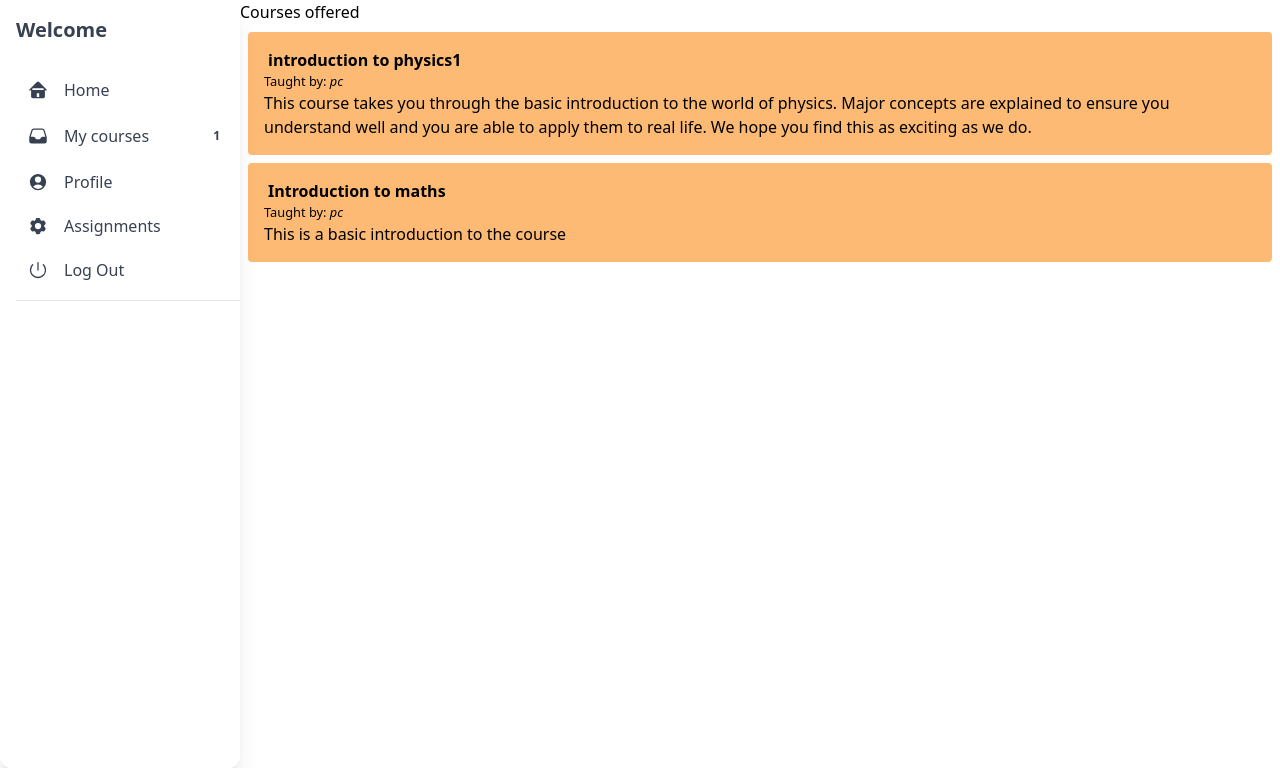
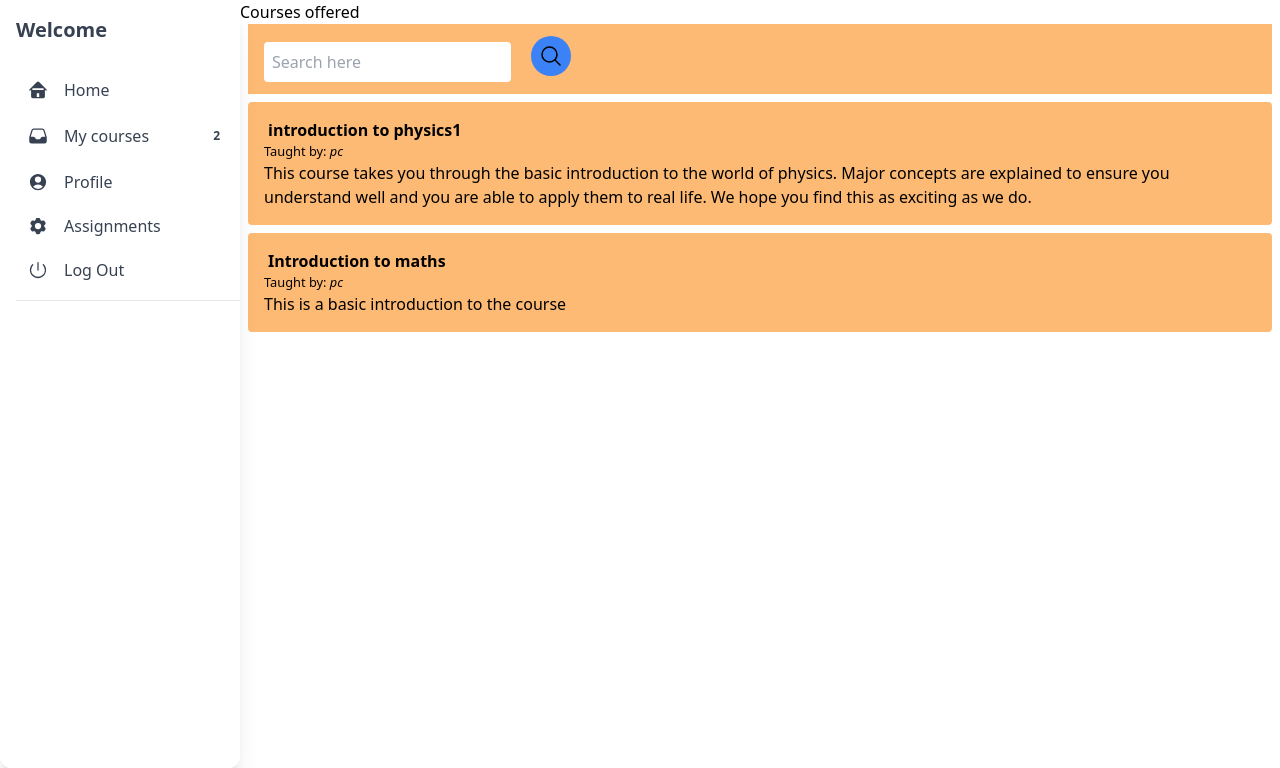
Before and after one commit to braeson-nyahera/E-Learning-System, a Django app: page /courses in a window 1280 px wide. Shown: the part 74-842 px from the top of the page. Run offline with Django 5.2, Linux system fonts and the light colour scheme; data comes from the database, SQL or seed files in the repository; both versions use the stored data as it was after the commit; some libraries are stand-ins or nearby versions.

Commit message:
search function

```diff
--- a/courses/templates/courses/courses.html
+++ b/courses/templates/courses/courses.html
@@ -1,6 +1,27 @@
 {% extends "home/base.html" %}
 {% block content %}
     <p class="grid ">Courses offered</p>
+    <!-- search section -->
+    <section class="search-section ss-other-page px-2">
+        <div class="container">
+        <div class="search-warp bg-orange-300 p-1">
+            <div class="row m-2">
+            <div class="col-lg-10 offset-lg-1 m-1">
+                <!-- search form -->
+                <form method="post" action="{% url 'search' %}" class="intro-newslatter"> {% csrf_token %}
+                <input class="rounded h-10 p-2" name="search" type="text" placeholder="Search here">
+                <button type="submit" class="p-2 mx-4 bg-blue-500 rounded-full">
+                    <svg xmlns="http://www.w3.org/2000/svg" fill="none" viewBox="0 0 24 24" stroke-width="1.5" stroke="currentColor" class="size-6">
+                        <path stroke-linecap="round" stroke-linejoin="round" d="m21 21-5.197-5.197m0 0A7.5 7.5 0 1 0 5.196 5.196a7.5 7.5 0 0 0 10.607 10.607Z" />
+                    </svg>
+                  </button>
+                </form>
+            </div>
+            </div>
+        </div>
+        </div>
+    </section>
+    <!-- search section end -->
     {% for course in courses %}
         <section class=" bg-orange-300 p-4 m-2 rounded h-fit">
            <a class="font-bold hover:text-blue-600 px-1 rounded" href="{% url 'course_detail' course.id %}"> {{ course.title }}</a>
--- a/courses/urls.py
+++ b/courses/urls.py
@@ -1,9 +1,10 @@
 from django.urls import path
 from courses import views
-from .views import CourseListView, CourseDetailView, ModuleDetailView
+from .views import CourseListView, CourseDetailView, ModuleDetailView, SearchView
 
 urlpatterns = [
     path('', CourseListView.as_view(), name='courses'),
     path('/<pk>', CourseDetailView.as_view(), name='course_detail'),
     path('/module/<pk>', ModuleDetailView.as_view(), name='module_detail'),
+    path('search',views.SearchView,name='search'),
 ]
--- a/courses/views.py
+++ b/courses/views.py
@@ -16,3 +16,12 @@ class CourseDetailView(DetailView):
 class ModuleDetailView(DetailView):
     model=Module
     template_name='courses/module_detail.html'
+
+def SearchView(request):
+    if request.method == 'POST':
+        search_name = request.POST.get('search')
+        results = Course.objects.filter(title__contains=search_name)
+        context = {
+            'results':results
+        }
+        return render(request,'courses/search_result.html', context)
--- a/home/templates/home/base.html
+++ b/home/templates/home/base.html
@@ -125,7 +125,7 @@ data-twe-navbar-ref>
       <div class="grid ml-auto place-items-center justify-self-end">
         <div
           class="relative grid items-center px-2 py-1 font-sans text-xs font-bold uppercase rounded-full select-none whitespace-nowrap bg-blue-gray-500/20 text-blue-gray-900">
-          <span class="">1</span>
+          <span class="">{{ courses|length }}</span>
         </div>
       </div>
     </div>
```
Also changed, not shown: courses/forms.py (added, +28 -0 lines), courses/templates/courses/search_result.html (added, +53 -0 lines), db.sqlite3.
